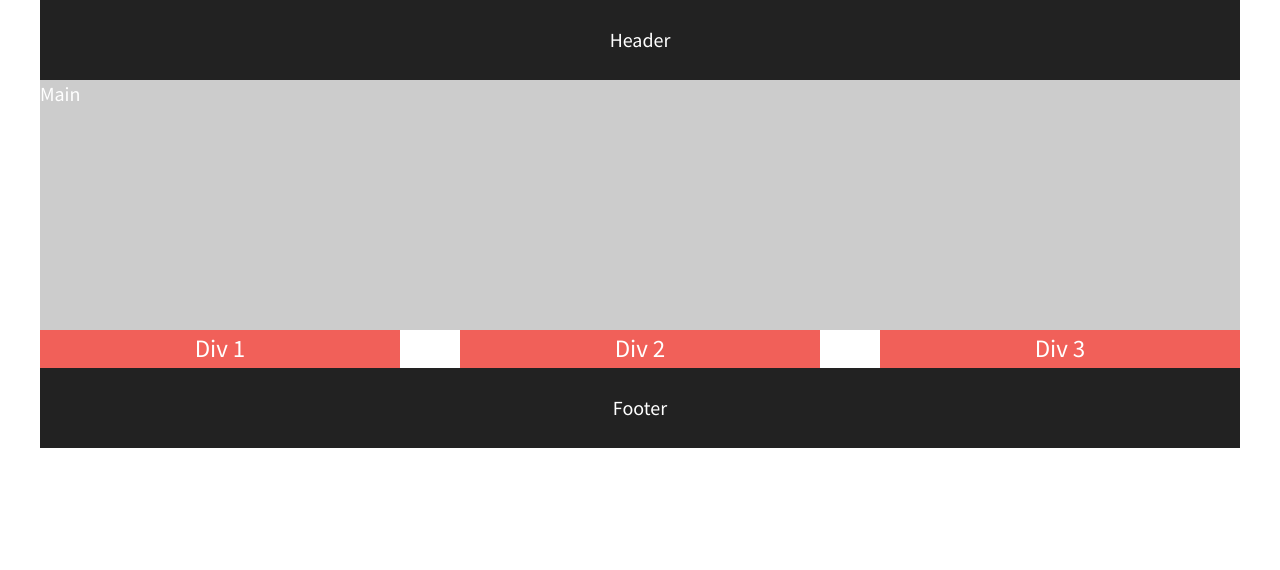
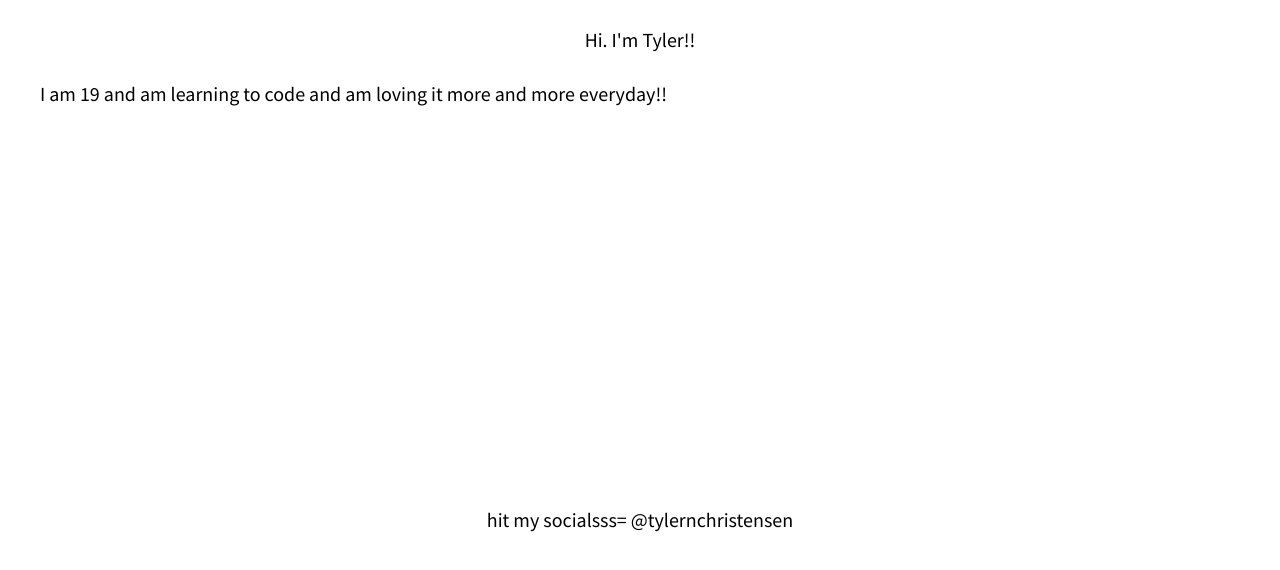
Before and after one commit to sfdons10/08.01-206-flexbox-starter, a plain HTML site: page 08.01-206-flexbox-starter/index.html in a window 1280 px wide. Drawn offline with nearby package versions, Linux system fonts and the light colour scheme.

Commit message:
first commit

```diff
--- a/08.01-206-flexbox-starter/css/main.css
+++ b/08.01-206-flexbox-starter/css/main.css
@@ -11,7 +11,7 @@
    ========================================================================== */
 
 html {
-    color: #222;
+    color: #Black;
     font-size: 1em;
     line-height: 1.4;
 }
@@ -25,12 +25,12 @@ html {
  */
 
 ::-moz-selection {
-    background: #b3d4fc;
+    background: #grey;
     text-shadow: none;
 }
 
 ::selection {
-    background: #b3d4fc;
+    background: #grey;
     text-shadow: none;
 }
 
@@ -42,7 +42,7 @@ hr {
     display: block;
     height: 1px;
     border: 0;
-    border-top: 1px solid #ccc;
+    border-top: 1px solid #green;
     margin: 1em 0;
     padding: 0;
 }
@@ -86,7 +86,7 @@ textarea {
 
 .browserupgrade {
     margin: 0.2em 0;
-    background: #ccc;
+    background: white;
     color: #000;
     padding: 0.2em 0;
 }
@@ -96,7 +96,7 @@ textarea {
    ========================================================================== */
 
 html {
-  background-color: #fff;
+  background-color: #grey;
   height: 100%;
   width: 100%;
 }
@@ -106,12 +106,12 @@ body {
   padding: 0 2em;
   font-size: 1.25em;
   height: 100%;
-  color: #fff;
+  color: #grey;
 }
 
 header,
 footer {
-  background-color: #222;
+  background-color: #grey;
   height: 80px;
   width: 100%;
   display: flex;
@@ -120,9 +120,11 @@ footer {
 }
 
 main {
-  background-color: #ccc;
+  background-color: #grey;
   height: 250px;
   width: 100%;
+  justify-content: center;
+  align-items: center;
 }
 
 header,
@@ -137,7 +139,7 @@ main {
   display: flex;
   justify-content: center;
   align-items: center;
-  color: #fff;
+  color: #grey;
   line-height: 1.5em;
   font-size: 1.25em;
   height: auto;
@@ -148,15 +150,6 @@ main {
   font-size: 1.3em;
 }
 
-.flex-container {
-  display: flex;
-  justify-content: center;
-  align-items: center;
-  flex-flow: row wrap;
-  justify-content: space-between;
-  /*set display to flex and vertically & horizontally align by setting justify-content and align-items to center, and set flex-flow to row wrap*/
-}
-
 .flex-items {
   /*set display to flex and vertically & horizontally align by setting justify-content and align-items to center*/
   display: flex;
@@ -165,10 +158,21 @@ main {
   color: #fff;
   line-height: 1.5em;
   font-size: 1.6em;
-  background-color: #f16059;
+  background-color: #grey;
   width: 30%;
   height: 200px;
 }
+.flex-container {
+  display: flex;
+  justify-content: center;
+  align-items: center;
+  flex-flow: row wrap;
+  justify-content: space-between;
+  background-color: white;
+  /*set display to flex and vertically & horizontally align by setting justify-content and align-items to center, and set flex-flow to row wrap*/
+}
+
+
 
 /* ==========================================================================
    Helper classes
--- a/08.01-206-flexbox-starter/index.html
+++ b/08.01-206-flexbox-starter/index.html
@@ -22,18 +22,18 @@
 
         <!-- Add your site or application content here -->
         <section class="flex-container">
-            <header>Header</header>
-            <main>Main</main>
+            <header>Hi. I'm Tyler!!</header>
+            <main>I am 19 and am learning to code and am loving it more and more everyday!!</main>
             <div id="div-1" class="flex-items">
-                Div 1
+                I was born and raised in Utah and would really love to have my coding job take me somehwere else.
             </div>
             <div id="div-2" class="flex-items">
-                Div 2
+                My passion= I love music, video games, sports, excersizing!!
             </div>
             <div id="div-3" class="flex-items">
-                Div 3
+                Fun fact: I've always wanted to learn how to code but was never given the oppurtunity through school.
             </div>
-            <footer>Footer</footer>
+            <footer>hit my socialsss= @tylernchristensen</footer>
         </section>
 
         <script src="https://ajax.googleapis.com/ajax/libs/jquery/1.11.3/jquery.min.js"></script>
```
